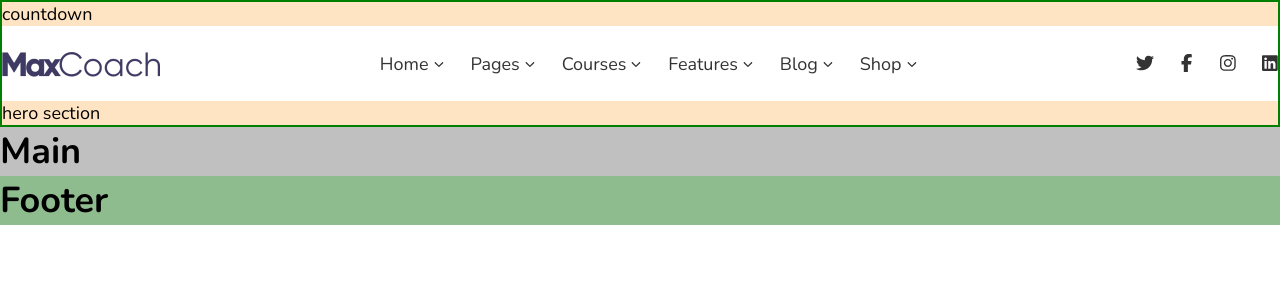
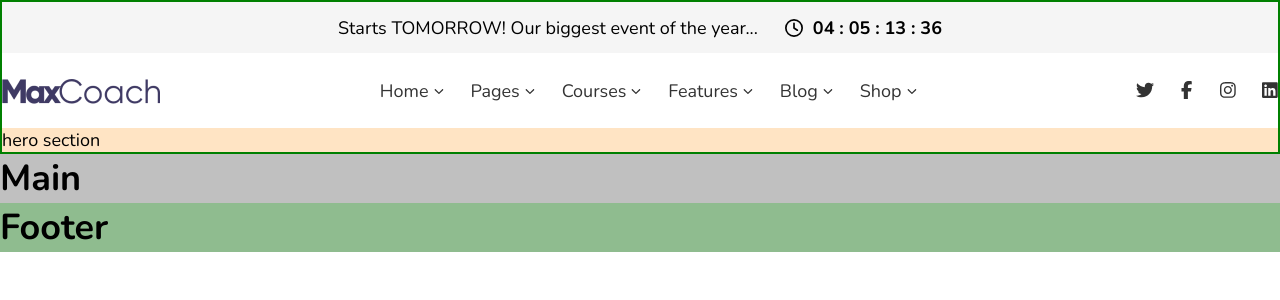
Before and after one commit to SalvatoreCapano/proj-html-vuejs, a Vue app: page / in a window 1280 px wide. Shown: the top 300 px of the page. Built offline with nearby package versions, Linux system fonts and the light colour scheme.

Commit message:
Aggiunto countdown all'header

```diff
--- a/package.json
+++ b/package.json
@@ -11,6 +11,7 @@
   "dependencies": {
     "@fortawesome/fontawesome-svg-core": "^6.3.0",
     "@fortawesome/free-brands-svg-icons": "^6.3.0",
+    "@fortawesome/free-regular-svg-icons": "^6.3.0",
     "@fortawesome/free-solid-svg-icons": "^6.3.0",
     "@fortawesome/vue-fontawesome": "^3.0.3",
     "vue": "^3.2.45"
--- a/src/App.vue
+++ b/src/App.vue
@@ -1,6 +1,6 @@
 <script>
 
-import AppHeader from './components/AppHeader.vue'
+import AppHeader from './components/Header/AppHeader.vue'
 import AppMain from './components/AppMain.vue'
 import AppFooter from './components/AppFooter.vue'
 
--- a/src/components/AppHeader.vue
+++ b/src/components/Header/AppHeader.vue
@@ -1,11 +1,13 @@
 <script>
 
 import AppHeaderNavbar from './AppHeaderNavbar.vue'
+import AppHeaderCountdown from './AppHeaderCountdown.vue'
 
 export default {
   name: 'AppHeader',
   components: {
-    AppHeaderNavbar
+    AppHeaderNavbar,
+    AppHeaderCountdown
   }
 }
 </script>
@@ -15,7 +17,7 @@ export default {
   <header>
 
     <!-- countdown -->
-    <div>countdown</div>
+    <AppHeaderCountdown />
 
     <!-- navbar -->
     <AppHeaderNavbar />
--- /dev/null
+++ b/src/components/Header/AppHeaderCountdown.vue
@@ -0,0 +1,140 @@
+<script>
+
+
+export default {
+  name: 'AppHeaderCountdown',
+  data() {
+    const now = new Date();
+    const dateToCount = new Date("Feb 17, 2023 18:30:00").getTime();
+    return {
+      difference: dateToCount - now,
+      days: undefined,
+      hours: undefined,
+      minutes: undefined,
+      seconds: undefined
+    }
+  },
+  methods: {
+    startCountdown() {
+
+      this.days = Math.floor(this.difference / (1000 * 60 * 60 * 24));
+      this.hours = Math.floor((this.difference % (1000 * 60 * 60 * 24)) / (1000 * 60 * 60));
+      this.minutes = Math.floor((this.difference % (1000 * 60 * 60)) / (1000 * 60));
+      this.seconds = Math.floor((this.difference % (1000 * 60)) / 1000);
+
+      let countdown = setInterval(() => {
+
+        if (this.seconds > 0) {
+          this.seconds--;
+        }
+        else if (this.seconds == 0) {
+          this.seconds = 60;
+        }
+
+        if (this.difference < 0) {
+          clearInterval(countdown);
+        }
+
+      }, 1000)
+
+    }
+  },
+  computed: {
+    calcMinutes() {
+      if (this.seconds == 0) {
+        if (this.minutes > 1) {
+          this.minutes--;
+        }
+        else if (this.minutes == 1) {
+          this.minutes = 60;
+        }
+      }
+      if (this.minutes < 10) return `0${this.minutes}`;
+      else return this.minutes;
+    },
+    calcHours() {
+      if (this.minutes == 0) {
+        if (this.hours > 0) {
+          this.hours--;
+        }
+        else if (this.hours == 0) {
+          this.hours = 23;
+        }
+      }
+      if (this.hours < 10) return `0${this.hours}`;
+      else return this.hours;
+    },
+    calcDays() {
+      if (this.hours == 0) {
+        if (this.days > 1) {
+          this.days--;
+        }
+        else if (this.days == 1) {
+          this.days = 60;
+        }
+      }
+      if (this.days < 10) return `0${this.days}`;
+      else return this.days;
+    },
+  },
+  created() {
+    this.startCountdown();
+  }
+}
+</script>
+
+
+<template>
+
+  <section>
+    <div class="container">
+
+      <p>Starts TOMORROW! Our biggest event of the year...</p>
+
+      <div class="countdownContainer">
+
+        <font-awesome-icon icon="fa-regular fa-clock" />
+
+        <div class="countdown">
+
+          <span>{{ calcDays }}</span>
+          :
+          <span>{{ calcHours }}</span>
+          :
+          <span>{{ calcMinutes }}</span>
+          :
+          <span>{{ this.seconds }}</span>
+
+        </div> <!-- /countdown-->
+
+      </div> <!-- /countdownContainer-->
+
+    </div> <!-- /container-->
+  </section>
+
+</template>
+
+
+<style lang="scss" scoped>
+@use '../../styles/partials/variables.scss' as *;
+@use '../../styles/partials/mixins.scss' as *;
+
+section {
+  background-color: $light-color-two;
+}
+
+.container {
+  @include flexRowCenterGap ($spacing-medium);
+  @include mainContainer;
+  padding: 0.75rem 0
+}
+
+.countdownContainer {
+  @include flexRowCenterGap (10px);
+
+  .countdown {
+    font-weight: 700;
+  }
+
+}
+</style>
--- a/src/components/AppHeaderNavbar.vue
+++ b/src/components/Header/AppHeaderNavbar.vue
@@ -75,7 +75,7 @@ export default {
       <div class="logoContainer">
 
         <a href="#">
-          <img src="../assets/images/dark-logo.png" alt="MaxCoach">
+          <img src="../../assets/images/dark-logo.png" alt="MaxCoach">
         </a>
 
       </div> <!-- /logoContainer-->
@@ -112,8 +112,8 @@ export default {
 
 
 <style lang="scss" scoped>
-@use '../styles/partials/variables.scss' as *;
-@use '../styles/partials/mixins.scss' as *;
+@use '../../styles/partials/variables.scss' as *;
+@use '../../styles/partials/mixins.scss' as *;
 
 section {
   background-color: $light-color-one;
@@ -140,7 +140,7 @@ section {
 
 nav, .socialLinks {
   ul {
-    @include flexRowCenterGap;
+    @include flexRowCenterGap ($spacing-medium);
     list-style: none;
 
     li a {
--- a/src/main.js
+++ b/src/main.js
@@ -8,12 +8,12 @@ import { library } from '@fortawesome/fontawesome-svg-core'
 import { FontAwesomeIcon } from '@fortawesome/vue-fontawesome'
 
 /* import specific icons */
-// import { faChevronDown } from '@fortawesome/free-regular-svg-icons'
+import { faClock } from '@fortawesome/free-regular-svg-icons'
 import { faChevronDown } from '@fortawesome/free-solid-svg-icons'
 import { faTwitter, faFacebookF, faInstagram, faLinkedin } from '@fortawesome/free-brands-svg-icons'
 
 /* add icons to the library */
-library.add(faChevronDown, faTwitter, faFacebookF, faInstagram, faLinkedin)
+library.add(faChevronDown, faTwitter, faFacebookF, faInstagram, faLinkedin, faClock)
 
 createApp(App)
 .component('font-awesome-icon', FontAwesomeIcon)
--- a/src/styles/partials/mixins.scss
+++ b/src/styles/partials/mixins.scss
@@ -7,11 +7,11 @@
     align-items: center;
 }
 
-@mixin flexRowCenterGap {
+@mixin flexRowCenterGap ($gapValue) {
     display: flex;
     justify-content: center;
     align-items: center;
-    gap: $spacing-medium;
+    gap: $gapValue;
 }
 
 // CONTAINERS
--- a/src/styles/partials/variables.scss
+++ b/src/styles/partials/variables.scss
@@ -1,5 +1,6 @@
 // COLORS
 $light-color-one: #ffffff;
+$light-color-two: #f5f5f5;
 
 $dark-color-one: #333333;
 
```
Also changed, not shown: 1 other file (tests, documents, lock files or other folders).
